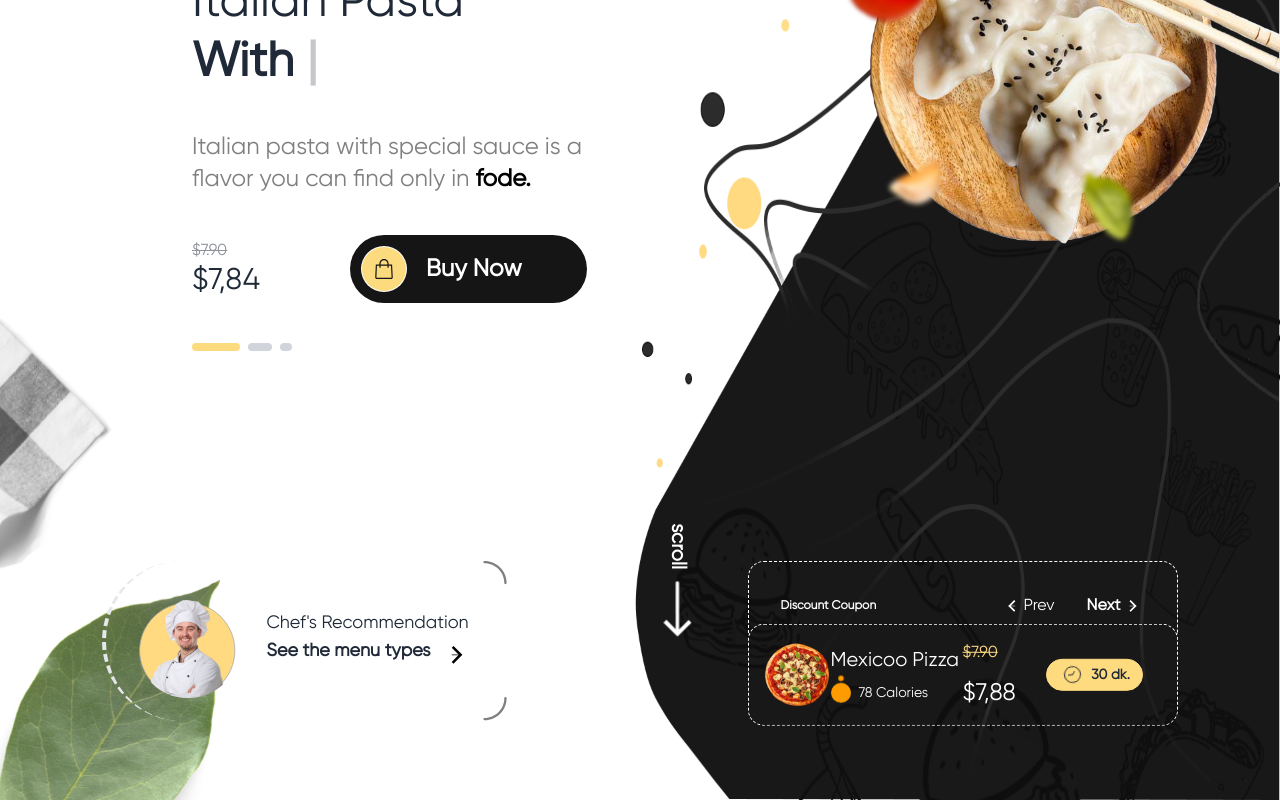
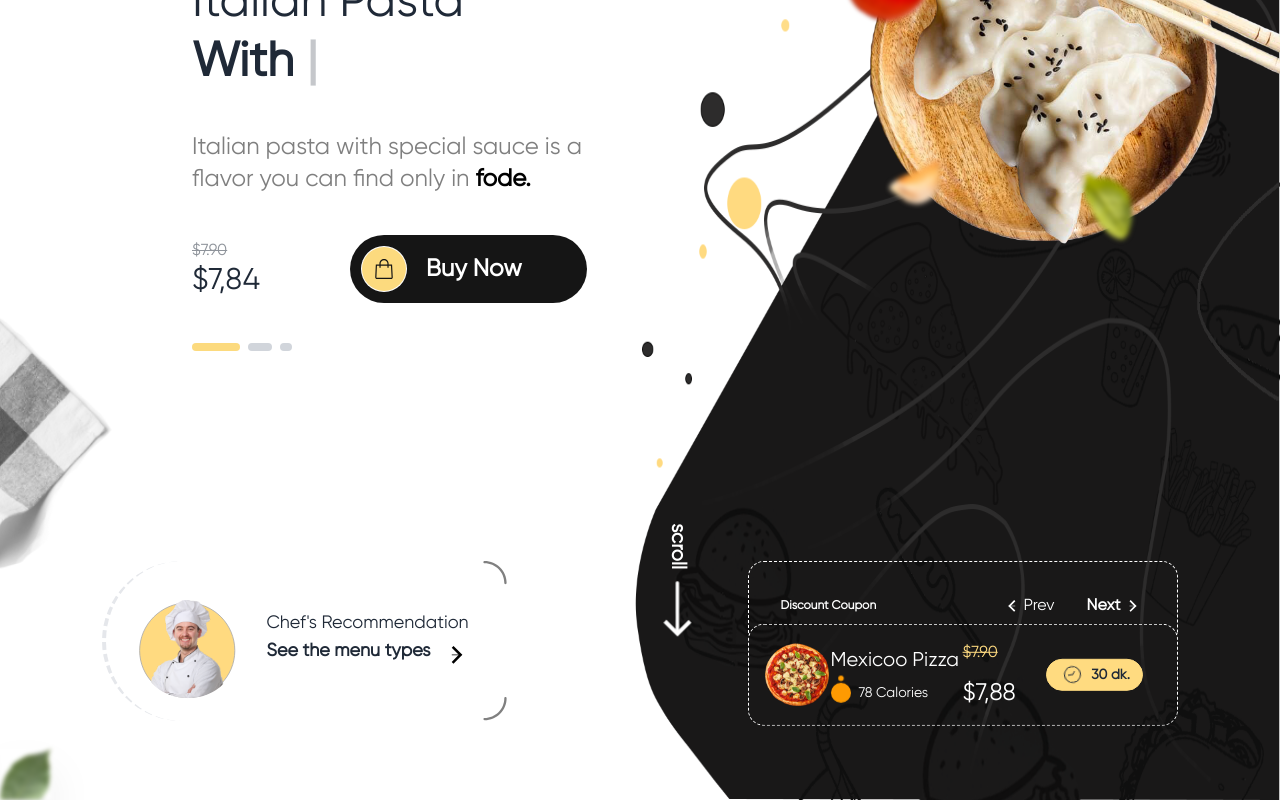
Before and after one commit to thony32/react-wcc-s4, a React (Vite) app: page / in a window 1280 px wide. Shown: the part 295-1095 px from the top of the page. Built offline with nearby package versions, Linux system fonts and the light colour scheme.

Commit message:
all dead

```diff
--- a/src/App.tsx
+++ b/src/App.tsx
@@ -34,8 +34,10 @@ function App() {
 
   return (
     <div className="relative gilroy">
-      <img src="/images/leaf.png" className="absolute bottom-0 left-0" />
-      <AnimatedCursor innerSize={15} outerSize={20} color="240,186,113" outerAlpha={0.5} innerScale={1.5} outerScale={3} clickables={["button",".fode"]} />
+      <div className={isLoad ? "opacity-0 hidden duration-[1500ms] ease-in-out" : "opacity-100 duration-[1500ms] ease-in-out"}>
+        <img src="/images/leaf.png" className="absolute bottom-0 left-0 w-[10%] sm:w-[4%] blur-[2px] !shadow-2xl" />
+      </div>
+      <AnimatedCursor innerSize={15} outerSize={20} color="240,186,113" outerAlpha={0.5} innerScale={1.5} outerScale={3} clickables={["button", ".fode"]} />
       {/* loading */}
       <div className={isLoad ? "opacity-100 duration-1000 ease-in-out h-screen flex justify-center items-center translate-y-52" : "hidden"}>
         <Loading />
@@ -69,7 +71,7 @@ function App() {
       </div>
       {/* Mobile waves */}
       <div className="absolute block sm:hidden w-full">
-        <img className="w-[100vw] scale-y-[120%]" src="/src/assets/mobilewave.svg" alt=""/>
+        <img className="w-[100vw] scale-y-[120%]" src="/src/assets/mobilewave.svg" alt="" />
       </div>
       <div className={isLoad ? "opacity-0 hidden duration-[1500ms] ease-in-out" : "opacity-100 duration-[1500ms] ease-in-out"}>
         <div>
```
